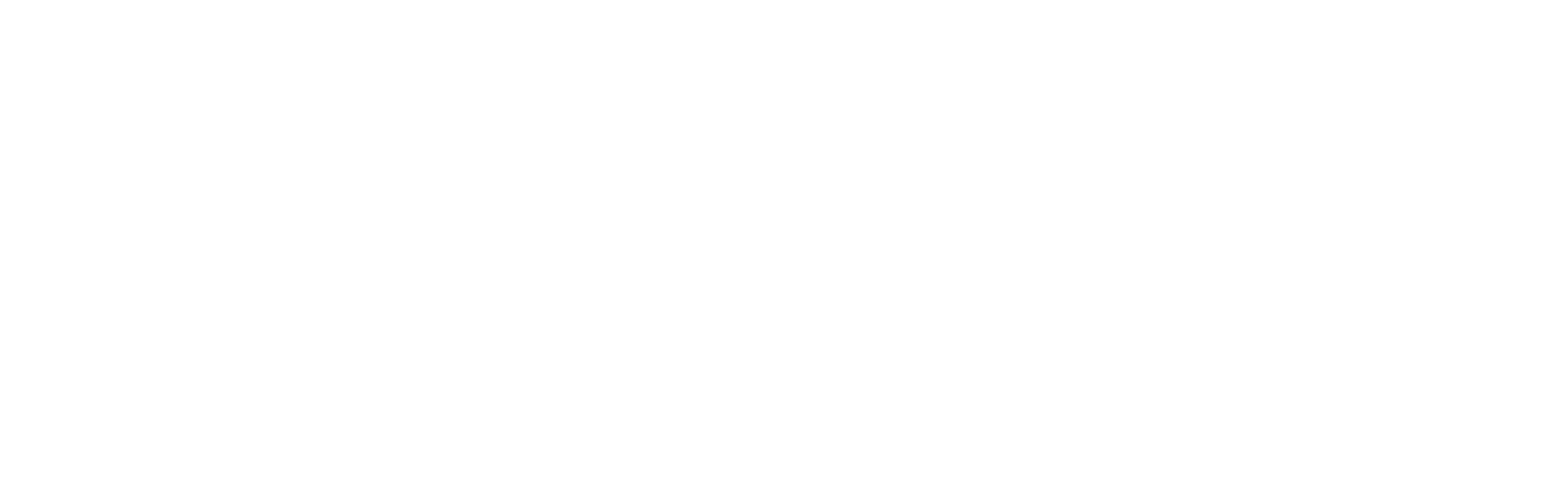
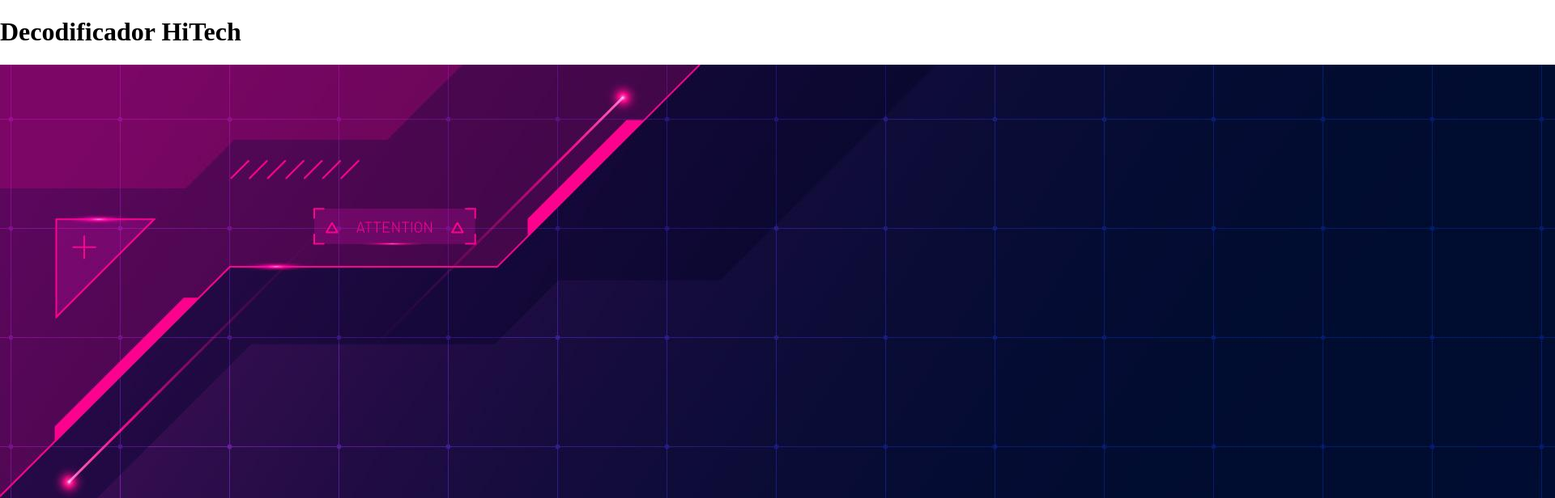
Before and after one commit to JeanLucas00/decodificador-de-texto, a plain HTML site: page index.html in a window 1280 px wide. Shown: the top 616 px of the page at 81% size, 1920 px wide, since content can reach past the window. Drawn offline with Linux system fonts and the light colour scheme.

Commit message:
Começando o projeto

```diff
--- a/index.html
+++ b/index.html
@@ -9,7 +9,8 @@
 </head>
 <body>
     <header>
-
+        <h1>Decodificador HiTech</h1>
     </header>
+    <img src="./img/fundo.jpg" alt="Imagem HiTech">
 </body>
 </html>
--- a/style.css
+++ b/style.css
@@ -0,0 +1,8 @@
+body{
+    margin: 0;
+    padding: 0;
+}
+
+h1 {
+
+}
```
Also changed, not shown: img/fundo.jpg (added).
